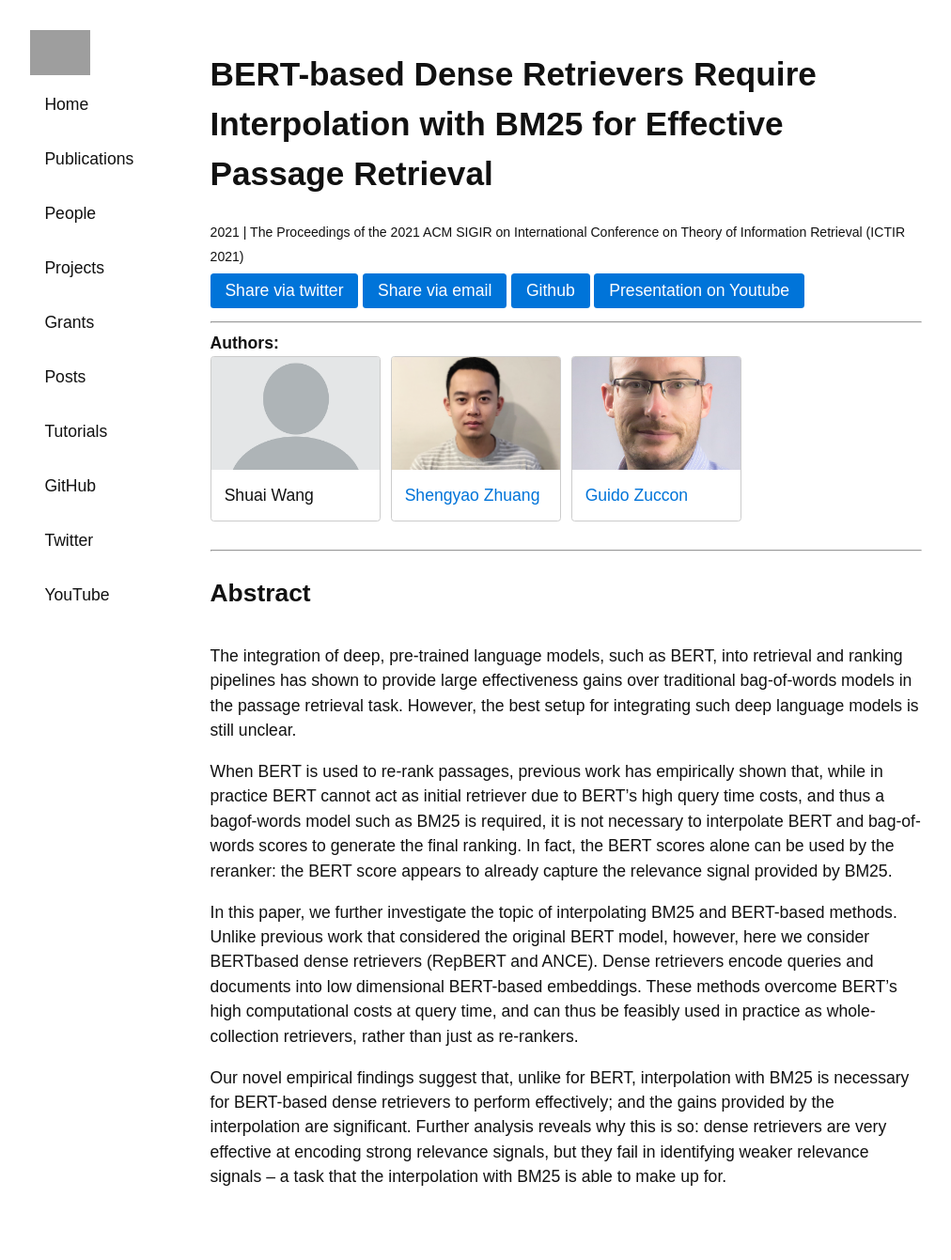
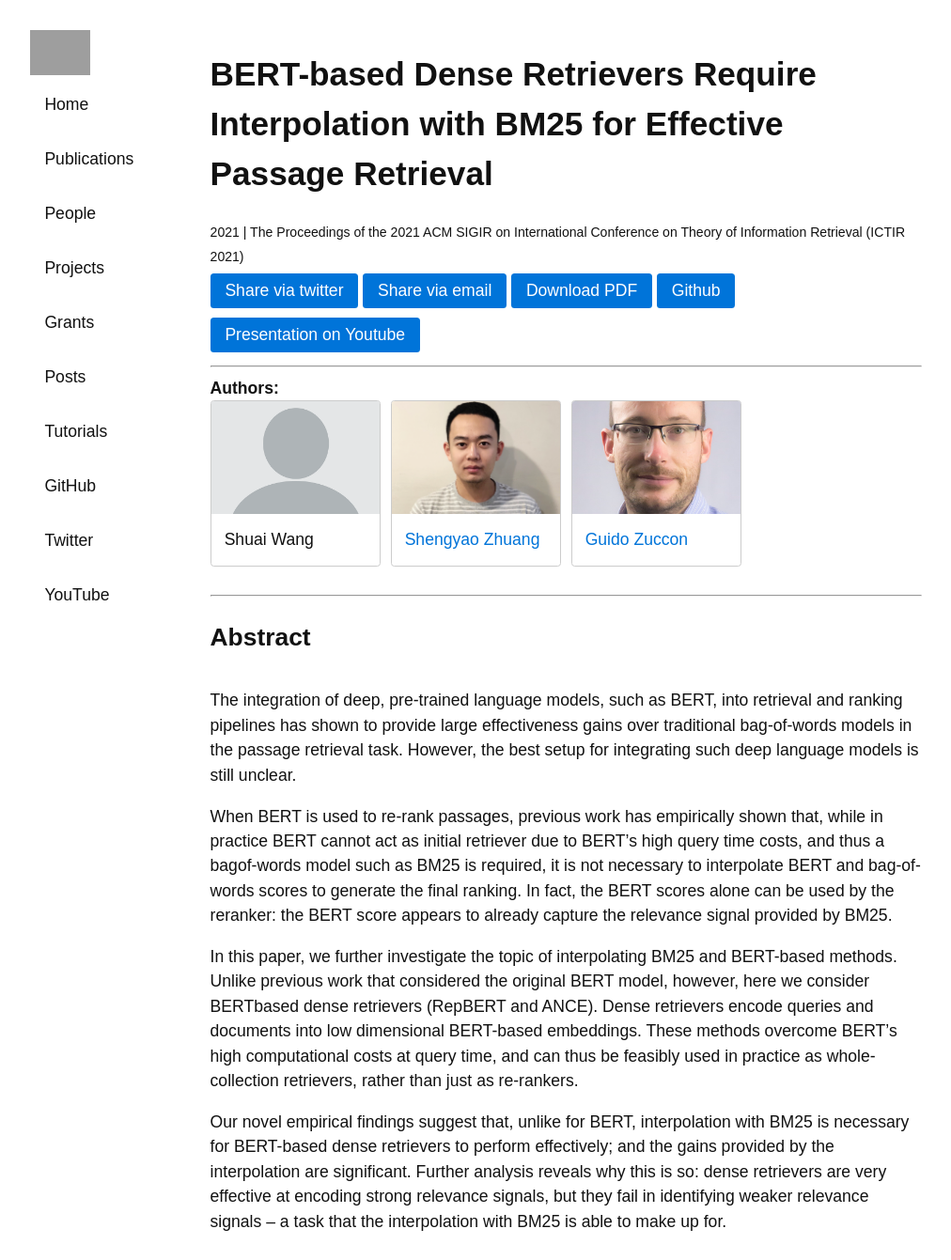
Before and after one commit to ielab/ielab.github.io, a Jekyll site: the page built from _publications/shuai-ictir2021-InterpolateDR.md, in a window 1280 px wide. Shown: the whole page at 94% size, without its empty margins (139-1151 px from the left). Built offline with Jekyll 4.4.1, drawn with Linux system fonts in a browser that asks for light colours; before the commit the page ends 1294 px from its top, so only the background shows below that; grey boxes are pictures that could not be loaded.

Commit message:
add shuai ictir2021 paper

```diff
--- a/_publications/shuai-ictir2021-InterpolateDR.md
+++ b/_publications/shuai-ictir2021-InterpolateDR.md
@@ -4,7 +4,7 @@
 title: 'BERT-based Dense Retrievers Require Interpolation with BM25 for Effective Passage Retrieval'
 venue: The Proceedings of the 2021 ACM SIGIR on International Conference on Theory of Information Retrieval (ICTIR 2021)
 year: 2021
-pdf:
+pdf: /publications/pdfs/shuai2021interpolateDR.pdf
 links:
  - url: https://github.com/ielab/InterpolateDR-ICTIR2021
    name: Github
```
Also changed, not shown: 1 other file.
